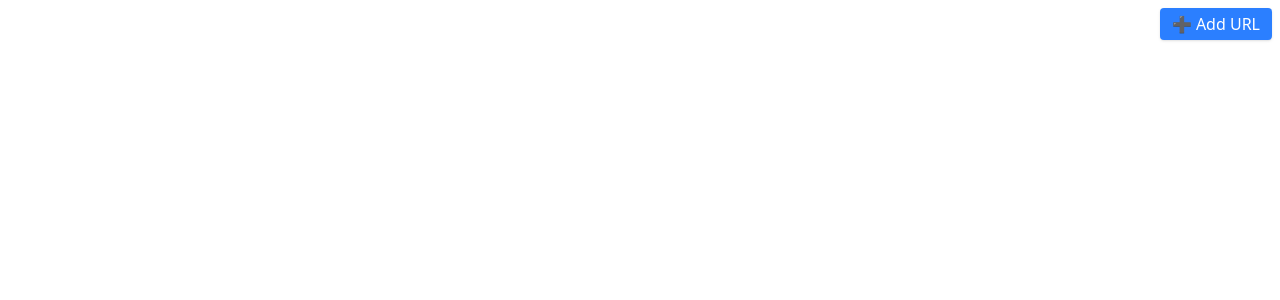
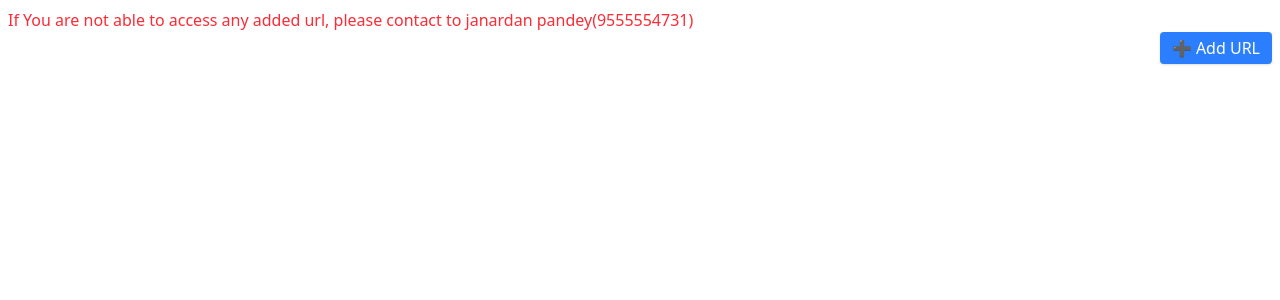
Before and after one commit to JanardanPandey/MultiURLOpener-UI, a React (Vite) app: page / in a window 1280 px wide. Shown: the top 300 px of the page. Built offline with nearby package versions, Linux system fonts and the light colour scheme.

Commit message:
Adding helper message

```diff
--- a/src/Pages/MultiURLTab.tsx
+++ b/src/Pages/MultiURLTab.tsx
@@ -84,6 +84,7 @@ const MultiURLTab: React.FC = () => {
   };
   return (
     <div className="p-2 w-full">
+      <div className="text-red-500">If You are not able to access any added url, please contact to janardan pandey(9555554731)</div>
       {/* Add Button (top-right corner) */}
       <div className="flex justify-end mb-2">
         <button
```
